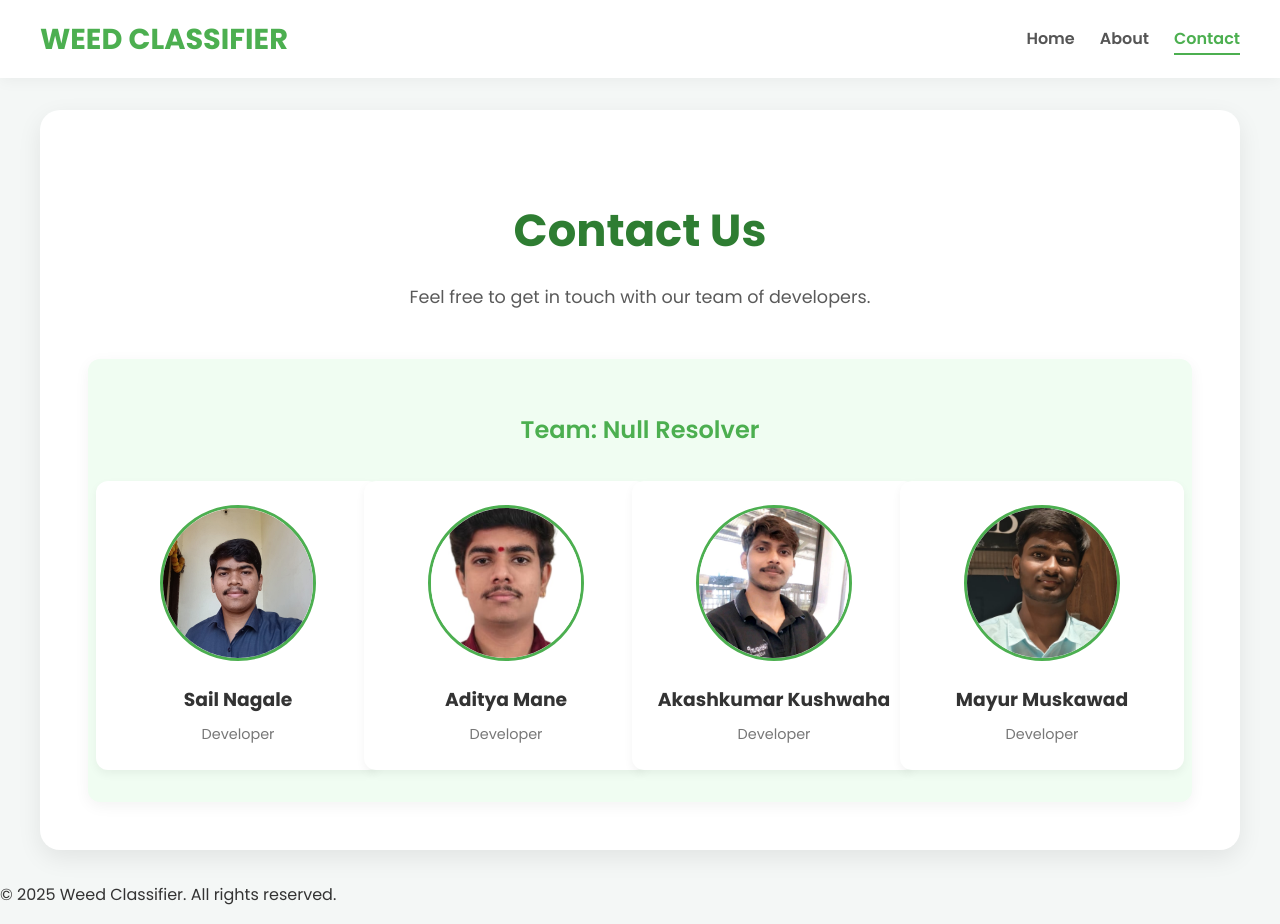
After one commit to Sailnagale/agriai-weed-detection, a Flask app: page /contact in a window 1280 px wide. The commit adds this page. Run offline with Flask 3, Linux system fonts and the light colour scheme; some libraries are stand-ins or nearby versions.

Commit message:
added contact page

```diff
--- a/app.py
+++ b/app.py
@@ -8,6 +8,7 @@ from werkzeug.utils import secure_filename
 app = Flask(__name__)
 
 # --- Model Loading and Configuration ---
+# The model file path is now correct based on your file structure
 model_load_path = 'weed_binary_classifier_model.keras'
 img_height = 224
 img_width = 224
@@ -19,8 +20,10 @@ except Exception as e:
     print(f"Error loading model: {e}")
     exit()
 
+# This list must match the alphabetical order of your training dataset's folders
 class_names = ['0.Kena_(Commplina_benghalensio)', '1..Lavhala_(Cyperus_Rotundus)']
 
+# Set the upload folder and allowed file extensions
 UPLOAD_FOLDER = 'static/uploads'
 ALLOWED_EXTENSIONS = {'png', 'jpg', 'jpeg'}
 app.config['UPLOAD_FOLDER'] = UPLOAD_FOLDER
@@ -36,6 +39,10 @@ def index():
 @app.route('/about')
 def about():
     return render_template('about.html')
+
+@app.route('/contact')
+def contact():
+    return render_template('contact.html')
 
 @app.route('/predict', methods=['POST'])
 def predict():
--- a/static/css/style.css
+++ b/static/css/style.css
@@ -334,3 +334,90 @@ main {
     margin-right: 10px;
     color: #2e7d32;
 }
+
+/* ... (existing styles from previous responses) ... */
+
+/* --- Contact Page Specific Styles --- */
+.contact-section {
+    padding: 3rem;
+    background-color: #fff;
+    border-radius: 20px;
+    box-shadow: 0 8px 25px rgba(0,0,0,0.08);
+    animation: fadeIn 1s ease-in-out;
+    text-align: center;
+}
+
+.contact-section h1 {
+    font-size: 2.8rem;
+    color: #2e7d32;
+    margin-bottom: 1rem;
+}
+
+.contact-section p {
+    max-width: 900px;
+    margin: 0 auto 3rem;
+    font-size: 1.1rem;
+    color: #5a5a5a;
+}
+
+.team-card {
+    background-color: #f0fdf2;
+    border-radius: 12px;
+    padding: 2rem;
+    box-shadow: 0 4px 15px rgba(0,0,0,0.05);
+    margin-top: 2rem;
+}
+
+.team-card h2 {
+    color: #4CAF50;
+    margin-bottom: 2rem;
+    font-weight: 600;
+}
+
+.team-members {
+    display: grid;
+    grid-template-columns: repeat(auto-fit, minmax(200px, 1fr));
+    gap: 2rem;
+    justify-items: center;
+}
+
+.member-card {
+    background-color: #ffffff;
+    border-radius: 12px;
+    padding: 1.5rem;
+    box-shadow: 0 4px 10px rgba(0,0,0,0.05);
+    transition: transform 0.3s ease, box-shadow 0.3s ease;
+    width: 100%;
+}
+
+.member-card:hover {
+    transform: translateY(-10px) scale(1.05);
+    box-shadow: 0 10px 25px rgba(0,0,0,0.1);
+}
+
+.member-card img {
+    width: 150px;
+    height: 150px;
+    border-radius: 50%;
+    object-fit: cover;
+    border: 3px solid #4CAF50;
+    transition: border-color 0.3s ease;
+}
+
+.member-card h3 {
+    margin-top: 1rem;
+    margin-bottom: 0.5rem;
+    color: #333;
+}
+
+.member-card p {
+    margin: 0;
+    color: #777;
+    font-size: 0.9rem;
+}
+
+/* Animations */
+@keyframes fadeIn {
+    from { opacity: 0; }
+    to { opacity: 1; }
+}
--- a/templates/about.html
+++ b/templates/about.html
@@ -15,7 +15,7 @@
             <ul class="nav-links">
                 <li><a href="{{ url_for('index') }}">Home</a></li>
                 <li><a href="{{ url_for('about') }}" class="active">About</a></li>
-                <li><a href="#">Contact</a></li>
+                <li><a href="{{ url_for('contact') }}">Contact</a></li>
             </ul>
         </nav>
     </header>
--- /dev/null
+++ b/templates/contact.html
@@ -0,0 +1,62 @@
+<!DOCTYPE html>
+<html lang="en">
+<head>
+    <meta charset="UTF-8">
+    <meta name="viewport" content="width=device-width, initial-scale=1.0">
+    <title>Contact - Weed Classifier</title>
+    <link href="https://fonts.googleapis.com/css2?family=Poppins:wght@400;600;700&display=swap" rel="stylesheet">
+    <link rel="stylesheet" href="https://cdnjs.cloudflare.com/ajax/libs/font-awesome/6.1.1/css/all.min.css">
+    <link rel="stylesheet" href="{{ url_for('static', filename='css/style.css') }}">
+</head>
+<body>
+    <header>
+        <nav>
+            <div class="logo">Weed Classifier</div>
+            <ul class="nav-links">
+                <li><a href="{{ url_for('index') }}">Home</a></li>
+                <li><a href="{{ url_for('about') }}">About</a></li>
+                <li><a href="{{ url_for('contact') }}" class="active">Contact</a></li>
+            </ul>
+        </nav>
+    </header>
+
+    <main>
+        <section class="contact-section">
+            <div class="contact-content">
+                <h1>Contact Us</h1>
+                <p>Feel free to get in touch with our team of developers.</p>
+
+                <div class="team-card">
+                    <h2>Team: Null Resolver</h2>
+                    <div class="team-members">
+                        <div class="member-card">
+                            <img src="{{ url_for('static', filename='images/sail.jpg') }}" alt="Sail Nagale">
+                            <h3>Sail Nagale</h3>
+                            <p>Developer</p>
+                        </div>
+                        <div class="member-card">
+                            <img src="{{ url_for('static', filename='images/aditya.jpg') }}" alt="Aditya Mane">
+                            <h3>Aditya Mane</h3>
+                            <p>Developer</p>
+                        </div>
+                        <div class="member-card">
+                            <img src="{{ url_for('static', filename='images/akash.jpg') }}" alt="Akashkumar Kushwaha">
+                            <h3>Akashkumar Kushwaha</h3>
+                            <p>Developer</p>
+                        </div>
+                        <div class="member-card">
+                            <img src="{{ url_for('static', filename='images/mayur.jpg') }}" alt="Mayur Muskawad">
+                            <h3>Mayur Muskawad</h3>
+                            <p>Developer</p>
+                        </div>
+                    </div>
+                </div>
+            </div>
+        </section>
+    </main>
+
+    <footer>
+        <p>&copy; 2025 Weed Classifier. All rights reserved.</p>
+    </footer>
+</body>
+</html>
--- a/templates/index.html
+++ b/templates/index.html
@@ -15,7 +15,7 @@
             <ul class="nav-links">
                 <li><a href="{{ url_for('index') }}" class="active">Home</a></li>
                 <li><a href="{{ url_for('about') }}">About</a></li>
-                <li><a href="#">Contact</a></li>
+                <li><a href="{{ url_for('contact') }}">Contact</a></li>
             </ul>
         </nav>
     </header>
```
Also changed, not shown: static/images/aditya.jpg (added), static/images/akash.jpg (added), static/images/mayur.jpg (added), static/images/sail.jpg (added), static/uploads/image_012.jpg (added).
